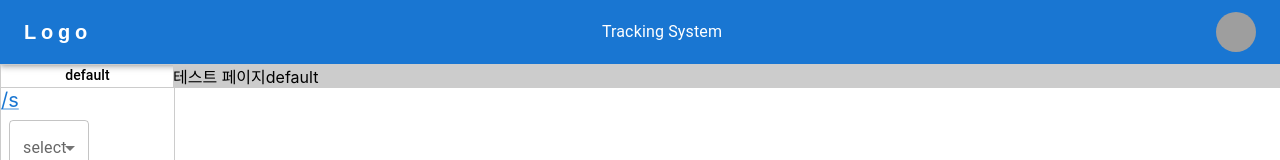
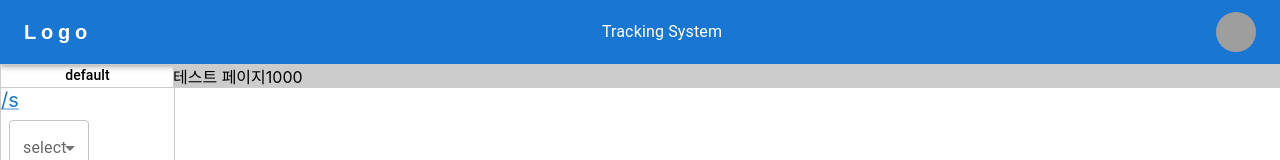
Before and after one commit to EsRun/TrackingGps, a React (Create React App) app: page / in a window 1280 px wide. Shown: the top 160 px of the page. Built offline with nearby package versions, Linux system fonts and the light colour scheme; grey boxes are pictures that could not be loaded.

Commit message:
fix : circle props use to useOutletContext

```diff
--- a/src/components/Gmap.tsx
+++ b/src/components/Gmap.tsx
@@ -117,7 +117,7 @@ const Gmap: React.FC<Props> = ({ changeCenter, changePoly, changeMarker }) => {
   const [isModal, setIsModal] = useState<boolean>(false);
   const modalClose = () => setIsModal(false);
 
-  const contextTest: number = useOutletContext();
+  const contextTest: any = useOutletContext();
 
   const center = useMemo(
     () => ({
@@ -135,7 +135,6 @@ const Gmap: React.FC<Props> = ({ changeCenter, changePoly, changeMarker }) => {
     setMapCenter(changeCenter);
     setPoly(changePoly);
     setMarker(changeMarker);
-    console.log(contextTest);
   }, [changeCenter, changePoly, changeMarker, contextTest]);
 
   const { isLoaded } = useJsApiLoader({
@@ -209,7 +208,7 @@ const Gmap: React.FC<Props> = ({ changeCenter, changePoly, changeMarker }) => {
           {circle === el.id && (
             <CircleF
               center={el}
-              radius={contextTest}
+              radius={contextTest.currentSelect}
               //onUnmount={() => setCircle(null)}
             />
           )}
--- a/src/layout/Side.tsx
+++ b/src/layout/Side.tsx
@@ -48,7 +48,7 @@ const SideComponent: React.FC<sideComponenetProps> = ({
 
 const InComponent = ({ onSelect }: any): JSX.Element => {
   const [selected, setSelected] = useState("");
-  const options = [10, 30, 50, 100];
+  const options = [1000, 3000, 5000, 10000];
 
   const changeSelect = (e: any) => {
     setSelected(e.target.value);
--- a/src/pages/main/Main.tsx
+++ b/src/pages/main/Main.tsx
@@ -4,7 +4,7 @@ import { Outlet } from "react-router-dom";
 import { useEffect, useState } from "react";
 
 export default function Main() {
-  const [currentSelect, setCurrentSelect] = useState("default");
+  const [currentSelect, setCurrentSelect] = useState(1000);
   const handleSelect = (v: any) => {
     setCurrentSelect(v);
   };
```
